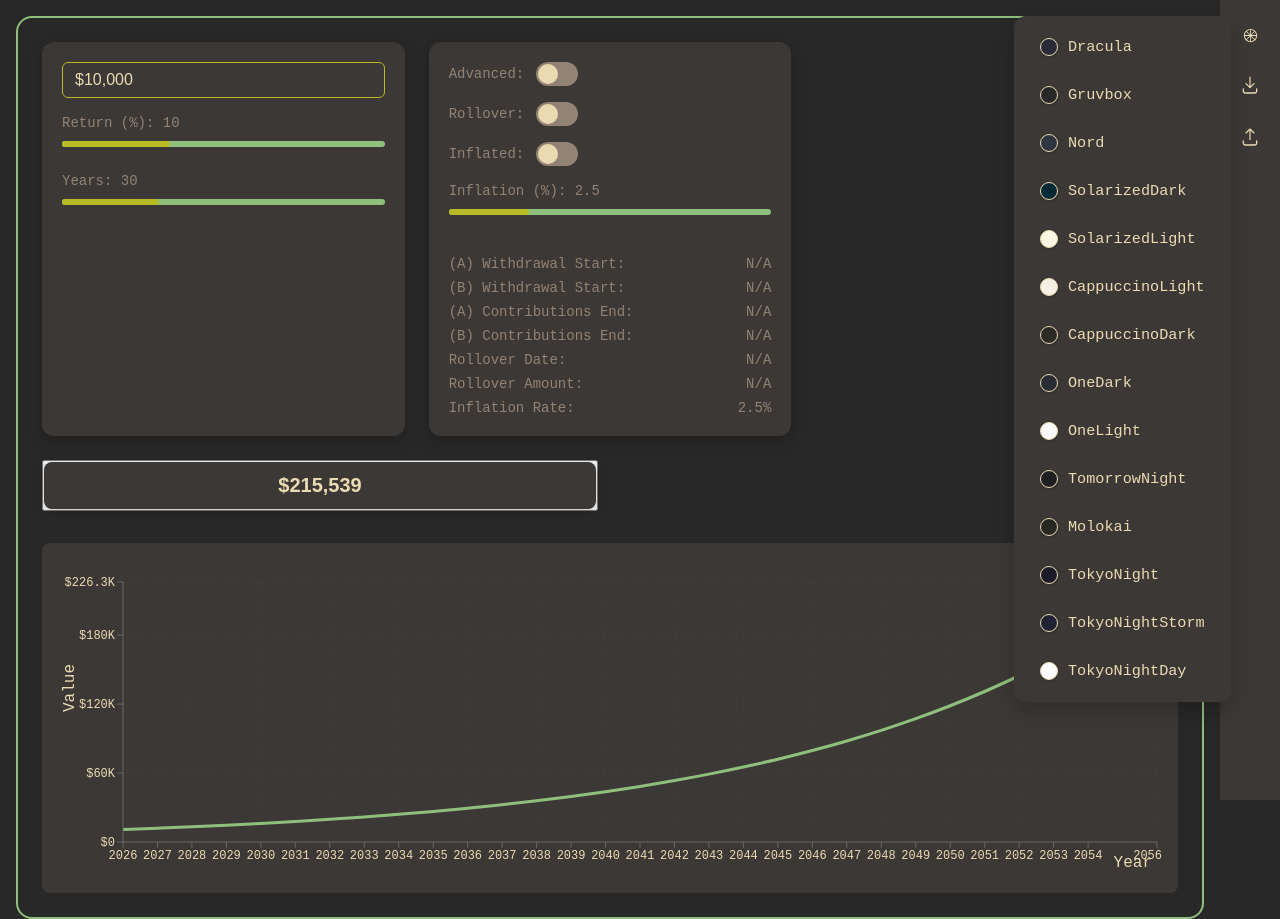
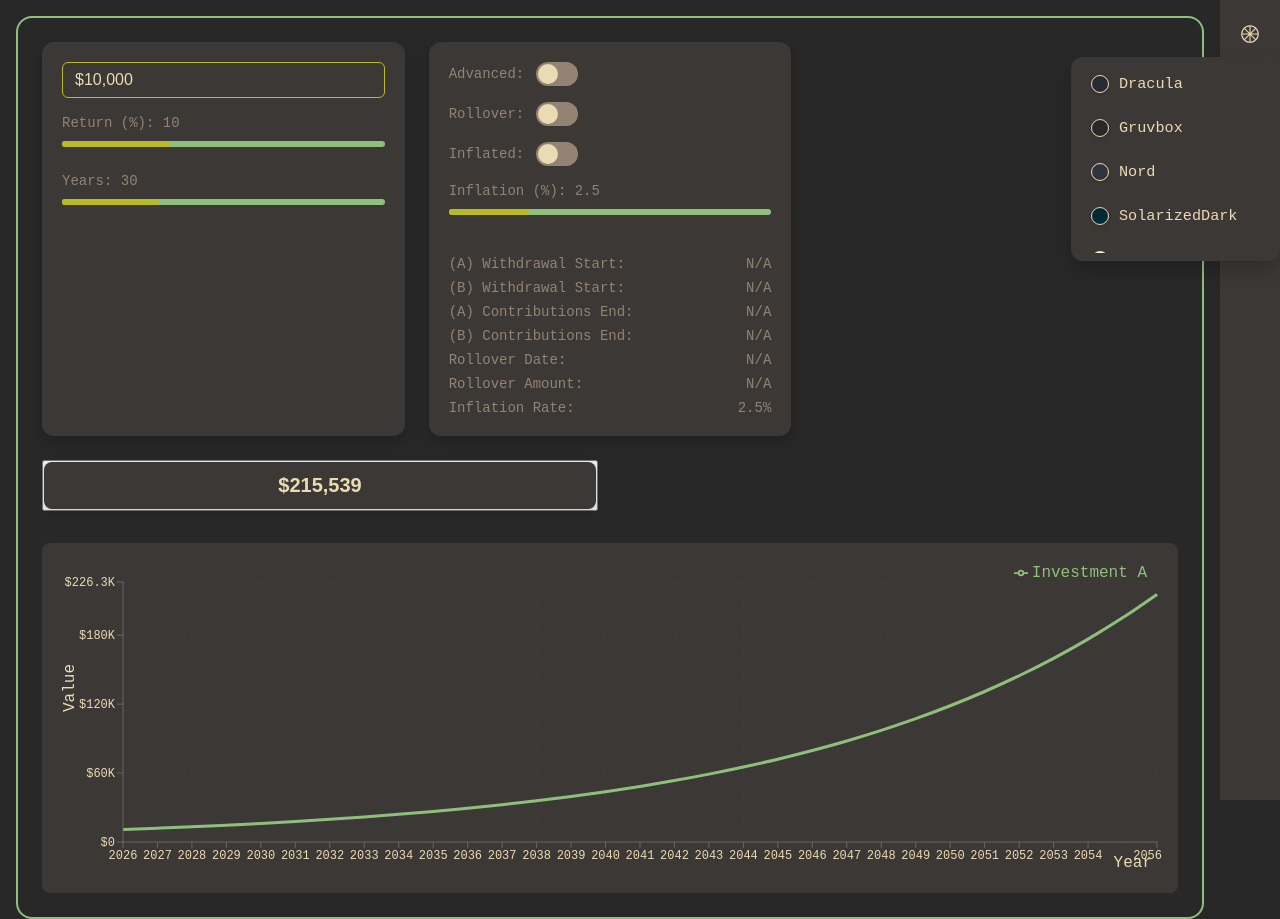
Before and after one commit to ak4dev/th4dev, a React (Vite) app: page / in a window 1280 px wide. Both pictures are taken after a click on the button 1250 px from the left and 35 px from the top of the page. Built offline with nearby package versions, Linux system fonts and the light colour scheme.

Commit message:
fix: updated theme switching

```diff
--- a/src/components/ThemeSwitcher.tsx
+++ b/src/components/ThemeSwitcher.tsx
@@ -1,43 +1,63 @@
-import React from 'react';
-import * as Popover from '@radix-ui/react-popover';
-import { styled, themeClasses, themeObjects } from '../../stitches.config';
+// src/components/sidebar/ThemeSelector.tsx
+import React, { useState, useEffect } from 'react';
+import * as DropdownMenu from '@radix-ui/react-dropdown-menu';
+import { styled, themeObjects } from '../../stitches.config';
 import * as Icons from '@radix-ui/react-icons';
 
 // =======================
 // Styled Components
 // =======================
-const PopoverContent = styled(Popover.Content, {
+const TriggerButton = styled(DropdownMenu.Trigger, {
+  all: 'unset',
+  cursor: 'pointer',
+  color: '$foreground',
+  display: 'flex',
+  alignItems: 'center',
+  justifyContent: 'center',
+  width: '36px',
+  height: '36px',
+  marginBottom: '0.5rem',
+  borderRadius: 5,
+  '&:hover': {
+    backgroundColor: '$purple',
+  },
+});
+
+const DropdownContent = styled(DropdownMenu.Content, {
   backgroundColor: '$currentLine',
   color: '$foreground',
   borderRadius: '12px',
-  padding: '12px',
-  minWidth: '160px',
-  display: 'flex',
-  flexDirection: 'column',
-  gap: '10px',
+  minWidth: '180px',
+  padding: '8px',
   boxShadow: '0 10px 20px rgba(0,0,0,0.2)',
 });
 
-const ThemeButton = styled('button', {
+const ScrollArea = styled('div', {
+  display: 'flex',
+  flexDirection: 'column',
+  gap: '6px',
+  maxHeight: 'calc(4 * 44px + 12px)', // ~4 items visible, then scroll
+  overflowY: 'auto',
+  paddingRight: '4px',
+});
+
+const ThemeButton = styled(DropdownMenu.Item, {
   all: 'unset',
   display: 'flex',
   alignItems: 'center',
   gap: '10px',
-  padding: '10px 14px',
-  borderRadius: '9999px',
+  padding: '10px 12px',
   cursor: 'pointer',
   fontSize: '0.95rem',
-  fontWeight: 500,
+  borderRadius: '9999px',
   backgroundColor: '$currentLine',
-  transition: 'all 0.2s ease',
   '&:hover': {
     backgroundColor: '$purple',
-    transform: 'translateY(-1px)',
-    boxShadow: '0 4px 12px rgba(0,0,0,0.25)',
+    color: '$background',
   },
-  '&:active': {
-    transform: 'translateY(0)',
-    boxShadow: '0 2px 6px rgba(0,0,0,0.2)',
+  '&:focus': {
+    outline: 'none',
+    backgroundColor: '$comment',
   },
 });
 
@@ -50,21 +70,6 @@ const ColorSwatch = styled('span', {
   boxShadow: '0 1px 3px rgba(0,0,0,0.2)',
 });
 
-const SidebarButton = styled('button', {
-  all: 'unset',
-  color: '$foreground',
-  padding: '0.75rem',
-  marginBottom: '0.5rem',
-  cursor: 'pointer',
-  borderRadius: 5,
-  display: 'flex',
-  alignItems: 'center',
-  justifyContent: 'center',
-  '&:hover': {
-    backgroundColor: '$purple',
-  },
-});
-
 // =======================
 // Component
 // =======================
@@ -73,25 +78,54 @@ type ThemeSelectorProps = {
 };
 
 export function ThemeSelector({ onThemeChange }: ThemeSelectorProps) {
+  const themeKeys = Object.keys(themeObjects) as Array<keyof typeof themeObjects>;
+  const [activeTheme, setActiveTheme] = useState<string>(themeKeys[0]);
+
+  // Detect current body theme on mount
+  useEffect(() => {
+    const current = themeKeys.find(key =>
+      document.body.classList.contains(`${key}-theme`)
+    );
+    if (current) setActiveTheme(current);
+  }, [themeKeys]);
+
+  const switchTheme = (themeKey: string) => {
+    const body = document.body;
+    themeKeys.forEach(key => body.classList.remove(`${key}-theme`));
+    body.classList.add(`${themeKey}-theme`);
+    setActiveTheme(themeKey);
+    onThemeChange(themeKey);
+  };
+
   return (
-    <Popover.Root>
-      <Popover.Trigger asChild>
-        <SidebarButton>
-          <Icons.ColorWheelIcon />
-        </SidebarButton>
-      </Popover.Trigger>
+    <DropdownMenu.Root>
+      <TriggerButton aria-label="Select Theme">
+        <Icons.ColorWheelIcon width={20} height={20} />
+      </TriggerButton>
 
-      <PopoverContent side="right" align="start">
-        {Object.entries(themeObjects).map(([key, theme]) => (
+      <DropdownMenu.Portal>
+        <DropdownContent sideOffset={5}>
+          <ScrollArea>
+            {themeKeys.map(key => {
+              const theme = themeObjects[key];
+              const isActive = activeTheme === key;
+              return (
                 <ThemeButton
                   key={key}
-            onClick={() => onThemeChange(key)}
+                  onSelect={() => switchTheme(key)}
+                  style={{
+                    backgroundColor: isActive ? '$purple' : undefined,
+                    color: isActive ? '$background' : undefined,
+                  }}
                 >
                   <ColorSwatch style={{ backgroundColor: theme.colors.background }} />
                   {theme.name.charAt(0).toUpperCase() + theme.name.slice(1)}
                 </ThemeButton>
-        ))}
-      </PopoverContent>
-    </Popover.Root>
+              );
+            })}
+          </ScrollArea>
+        </DropdownContent>
+      </DropdownMenu.Portal>
+    </DropdownMenu.Root>
   );
 }
```
Lines whose indentation alone changed are shown as unchanged.
